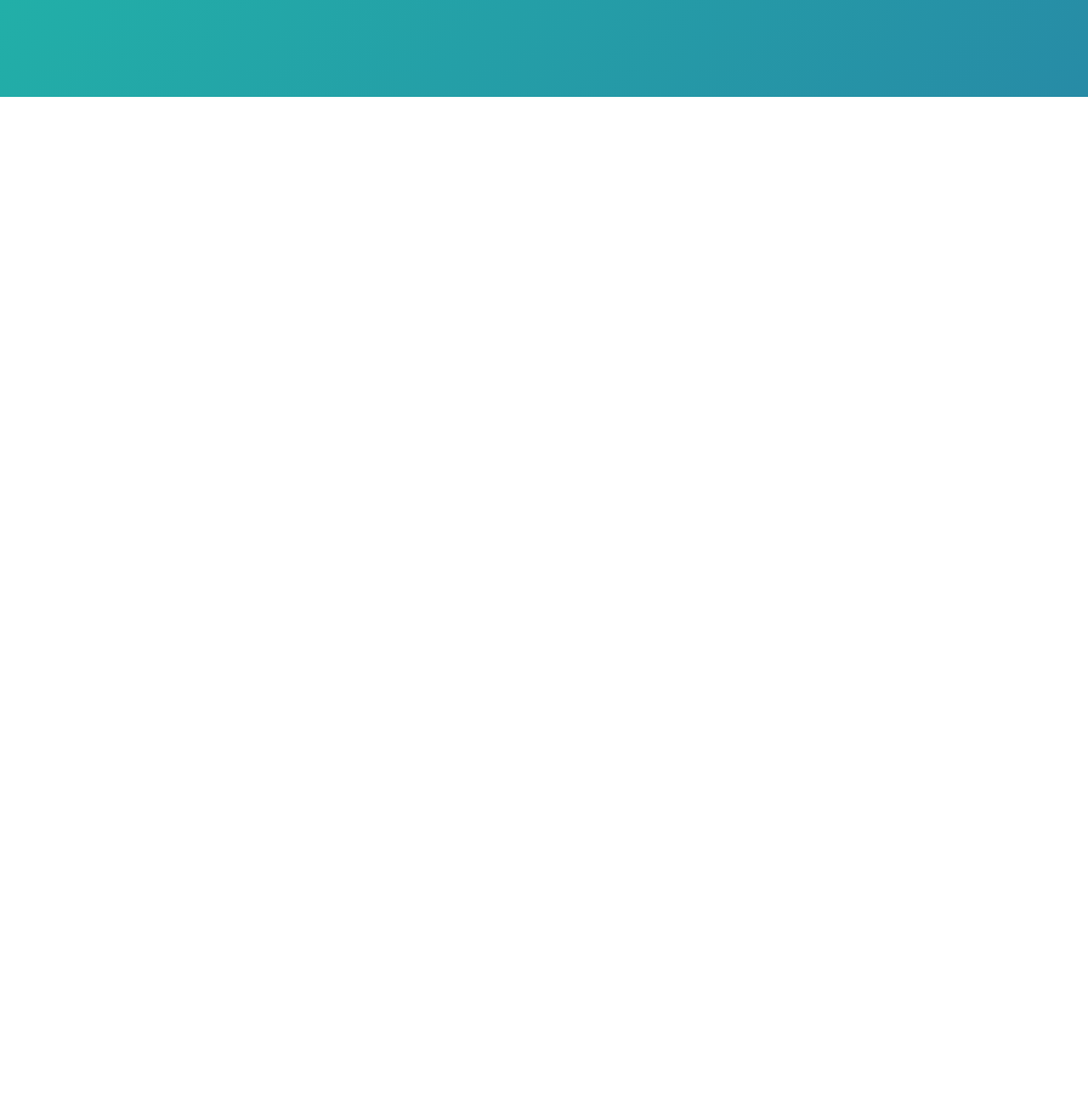
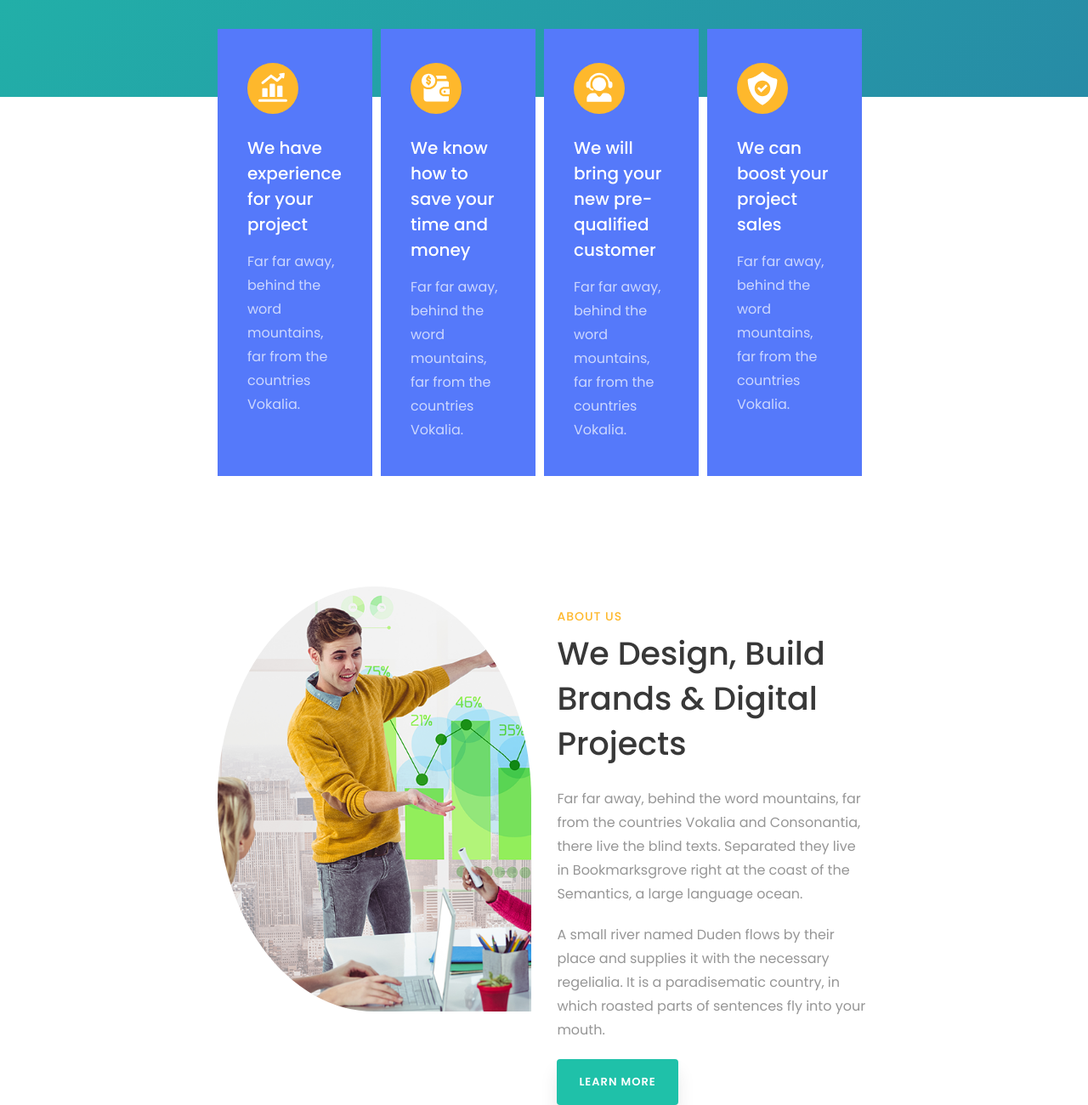
Before and after one commit to HabibullaSonet/Netart-Agency-Website, a plain HTML site: page index.html in a window 1280 px wide. Shown: the part 686-1986 px from the top of the page at 85% size. Before the commit the page ends 800 px from the top, so only its background shows below. Drawn offline with Linux system fonts and the light colour scheme.

Commit message:
About Section

```diff
--- a/index.html
+++ b/index.html
@@ -8,6 +8,7 @@
     <link rel="stylesheet" href="style.css">
     <title>Netart</title>
 </head>
+
 <body>
     <!-- ============== -->
     <!-- HEADER SECTION -->
@@ -44,15 +45,52 @@
                 <img src="img/hero.png" alt="">
             </div>
         </div>
+    </div>
+    <!-- ============= -->
+    <!-- ABOUT SECTION -->
+    <!-- ============= -->
 
-
+    <div class="container about">
+        <div class="offers">
+            <div class="offer-items">
+                <img src="/img/icon-offer-1.svg">
+                <h3>We have experience for your project</h3>
+                <p>Far far away, behind the word mountains, far from the countries Vokalia.</p>
+            </div>
+            <div class="offer-items">
+                <img src="/img/icon-offer-2.svg">
+                <h3>We know how to save your time and money</h3>
+                <p>Far far away, behind the word mountains, far from the countries Vokalia.</p>
+            </div>
+            <div class="offer-items">
+                <img src="/img/icon-offer-3.svg">
+                <h3>We will bring your new pre-qualified customer</h3>
+                <p>Far far away, behind the word mountains, far from the countries Vokalia.</p>
+            </div>
+            <div class="offer-items">
+                <img src="/img/icon-offer-4.svg">
+                <h3>We can boost your project sales</h3>
+                <p>Far far away, behind the word mountains, far from the countries Vokalia.</p>
+            </div>
+        </div>
+        <div class="about-details">
+            <div class="image">
+                <img src="img/about.jpg">
+            </div>
+            <div class="details">
+                <h5>About us</h5>
+                <h2>We Design, Build Brands & Digital Projects</h2>
+                <p>Far far away, behind the word mountains, far from the countries Vokalia and Consonantia, there live the blind texts. Separated they live in Bookmarksgrove right at the coast of the Semantics, a large language ocean.</p>
+                <p>A small river named Duden flows by their place and supplies it with the necessary regelialia. It is a paradisematic country, in which roasted parts of sentences fly into your mouth.</p>
+                <button class="btn about-btn">Learn more</button>
+            </div>
+        </div>
 
 
     </div>
 
 
 
-
 </body>
 
 </html>
--- a/style.css
+++ b/style.css
@@ -23,15 +23,32 @@ Reusable Elements
     border-radius: 4px;
     transition: 0.3s;
     cursor: pointer;
+    box-shadow: 0 15px 20px rgb(36, 36, 36, 0.1);
 }
 p{
     font-size: 16px;
-    line-height: 30px;
+    line-height: 28px;
 }
 h1{
     font-size: 45px;
     font-weight: 500;
     line-height: 50px;
+}
+h2{
+    font-size: 38px;
+    font-weight: 500;
+    line-height: 53px;
+}
+h3{
+    font-size: 20px;
+    font-weight: 500;
+}
+h5{
+    font-size: 14px;
+    font-weight: 500;
+    letter-spacing: 1px;
+    text-transform: uppercase;
+    color: #feb82c;
 }
 /*============
 Header Section
@@ -82,7 +99,6 @@ Header Section
 .header-btn{
     color: rgb(31, 193, 169);
     background: #fff;
-    box-shadow: 2px 6px 20px rgb(36, 36, 36, 0.1);
 }
 
 .header-btn:hover{
@@ -104,3 +120,78 @@ Header Section
 .header-content .right-col-header img{
     width: 550px;
 }
+
+/*===========
+About Section
+===========*/
+.about{
+    height: 1080px;
+}
+.about .offers{
+    display: grid;
+    grid-template-columns: 25% 25% 25% 25%;
+    margin-top: -80px;
+}
+.offers .offer-items{
+    background-color: #5579FA;
+    margin-right: 10px;
+    padding: 40px 35px;
+}
+.offers .offer-items img{
+    width: 60px;
+    padding-bottom: 18px;
+}
+.offers .offer-items h3{
+    color: #fff;
+    padding-bottom: 15px;
+}
+.offers .offer-items p{
+    color: rgb(255, 255, 255, 0.7);
+}
+
+
+
+.about .about-details{
+    display: flex;
+    justify-content: space-between;
+    position: relative;
+    margin-top: 130px;
+}
+.about-details .image{
+    flex-basis: 48%;
+    height: 500px;
+    width: 550px;
+    overflow: hidden;
+    border-radius: 50% 50% 0 50%;
+    /* margin-right: 25px; */
+}
+.about-details .image img{
+    height: 500px;
+    width: auto;
+    margin-left: -100px;
+}
+
+
+.about-details .details{
+    flex-basis: 48%;
+    /* margin-left: 25px; */
+}
+.about-details .details h5{
+    padding-top: 25px;
+    padding-bottom: 6px;
+}
+.about-details .details h2{
+    color: #383838;
+    padding-bottom: 25px;
+}
+.about-details .details p{
+    color: #969696;
+    padding-bottom: 20px;
+}
+.about-details .details .about-btn{
+    color: #fff;
+    background-color: rgb(31, 193, 169);
+}
+.about-details .details .about-btn:hover{
+    box-shadow: none;
+}
```
Also changed, not shown: img/about.jpg (added), img/icon-offer-1-2.svg (added), img/icon-offer-1.svg (added), img/icon-offer-2-2.svg (added), img/icon-offer-2.svg (added), img/icon-offer-3-2.svg (added), img/icon-offer-3.svg (added), img/icon-offer-4-2.svg (added), img/icon-offer-4.svg (added).
